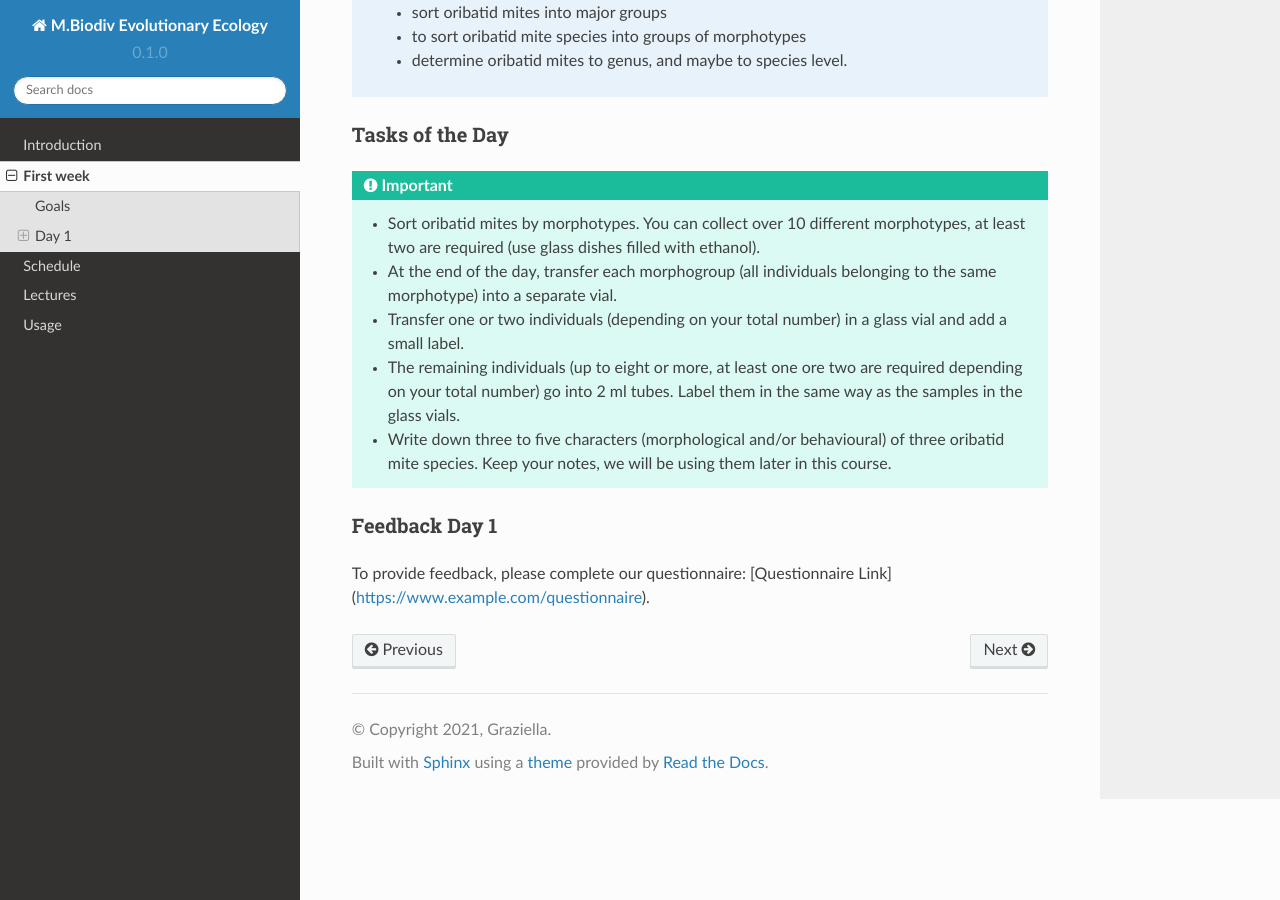
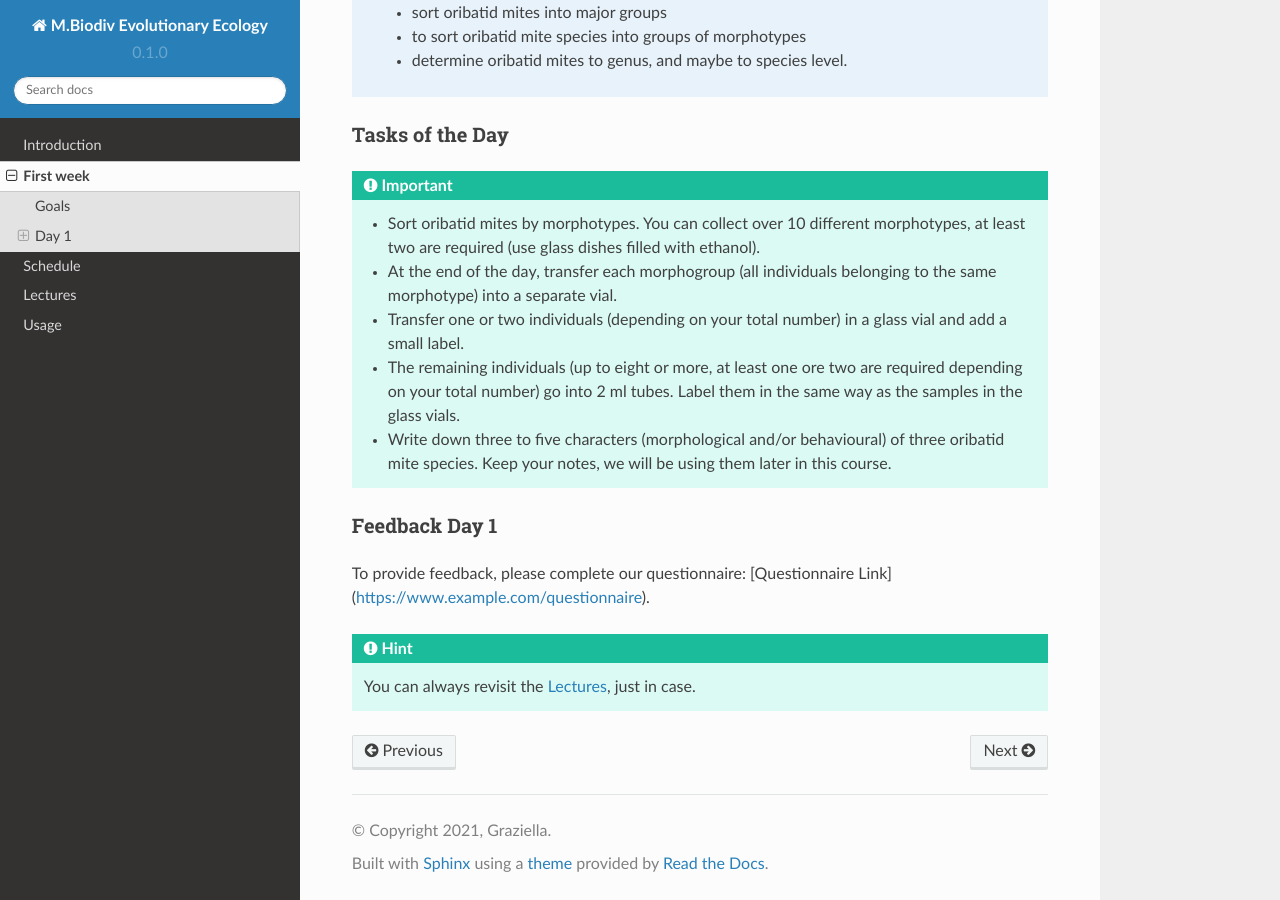
Before and after one commit to bheimbu/evolutionary_ecology, a Sphinx documentation site: the page built from docs/source/first_week.rst, in a window 1280 px wide and 900 px high, scrolled down 1697 px. Built offline with Sphinx 7.4.7 and the Read the Docs theme 2.0.0, drawn with Linux system fonts in a browser that asks for light colours.

Commit message:
Update first_week.rst

```diff
--- a/docs/source/first_week.rst
+++ b/docs/source/first_week.rst
@@ -55,3 +55,6 @@ Tasks of the Day
 Feedback Day 1
 ^^^^^^^^^^^^^^
 To provide feedback, please complete our questionnaire: [Questionnaire Link](https://www.example.com/questionnaire).
+
+.. hint::
+   You can always revisit the :ref:`lectures`, just in case.
```
